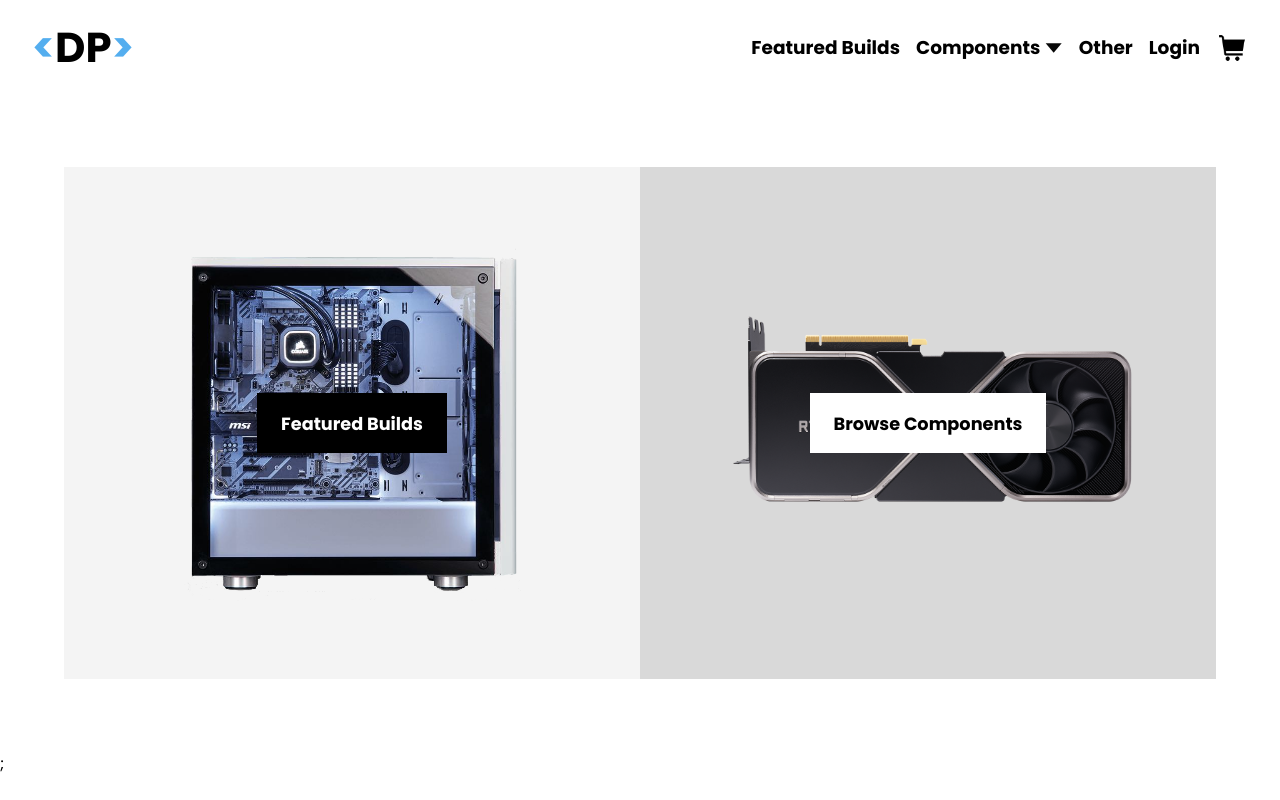
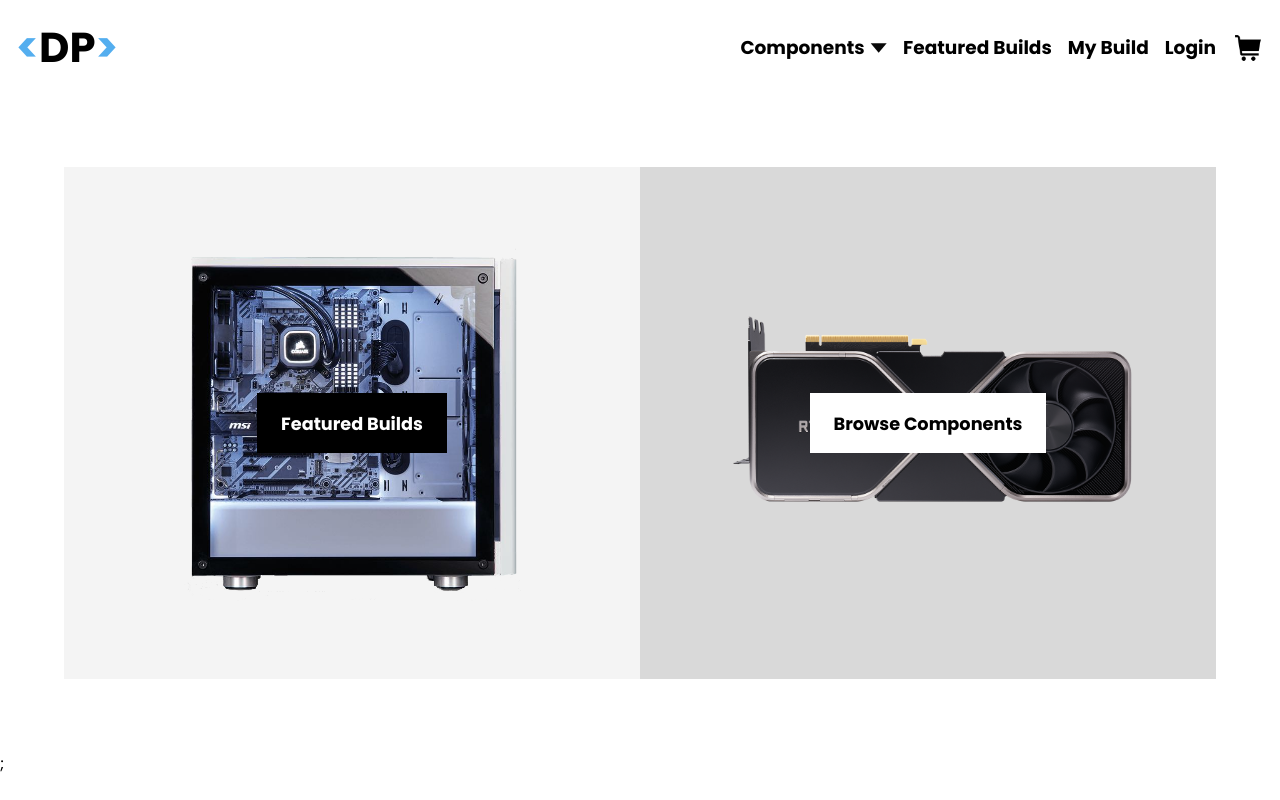
Before and after one commit to brandonlam4237/CSC322_Project, a React (Create React App) app in the folder client/: page / in a window 1280 px wide. Built offline with nearby package versions, Linux system fonts and the light colour scheme.

Commit message:
feat: update navbar profile menu options and width

```diff
--- a/client/src/components/Navbar/Navbar.tsx
+++ b/client/src/components/Navbar/Navbar.tsx
@@ -46,17 +46,16 @@ function Navbar() {
         >
           <div className="bar"></div>
         </button>
+        <NavOptComponents
+          setTriangleColor={setTriangleColor}
+          triangleColor={triangleColor}
+        />
         <NavLink to="/builds" className="options__builds">
           Featured Builds
         </NavLink>
 
-        <NavOptComponents
-          setTriangleColor={setTriangleColor}
-          triangleColor={triangleColor}
-        />
-
-        <NavLink to="/other" className="options__other">
-          Other
+        <NavLink to="/mybuild" className="options__other">
+          My Build
         </NavLink>
         {!user.is_active ? (
           <NavLink to="/login" className="options__navLink">
--- a/client/src/scss/navbar.scss
+++ b/client/src/scss/navbar.scss
@@ -9,7 +9,6 @@
   align-items: center;
   justify-content: space-between;
   padding: 1rem;
-  width: 95%;
   margin: auto;
 
   .logo {
```
